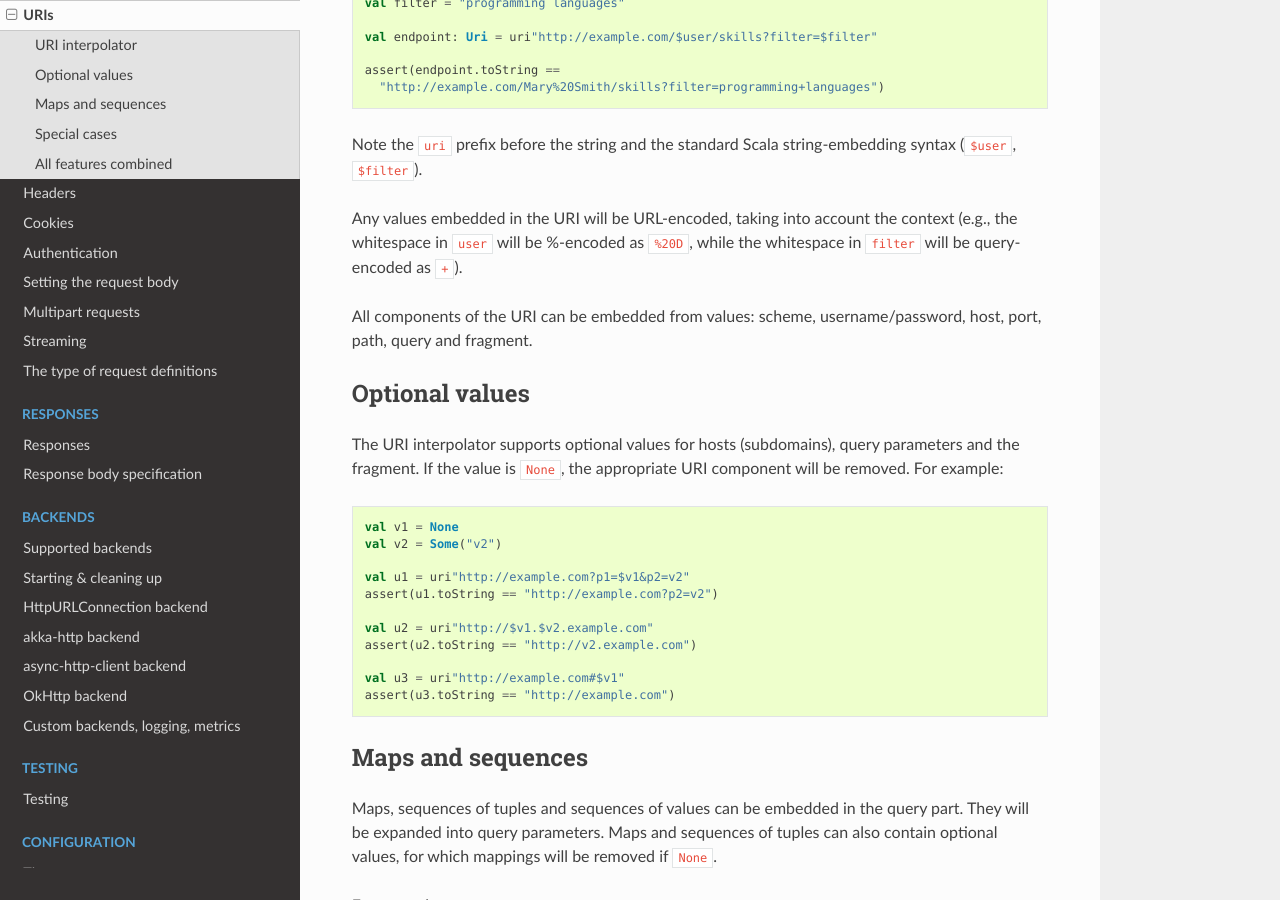
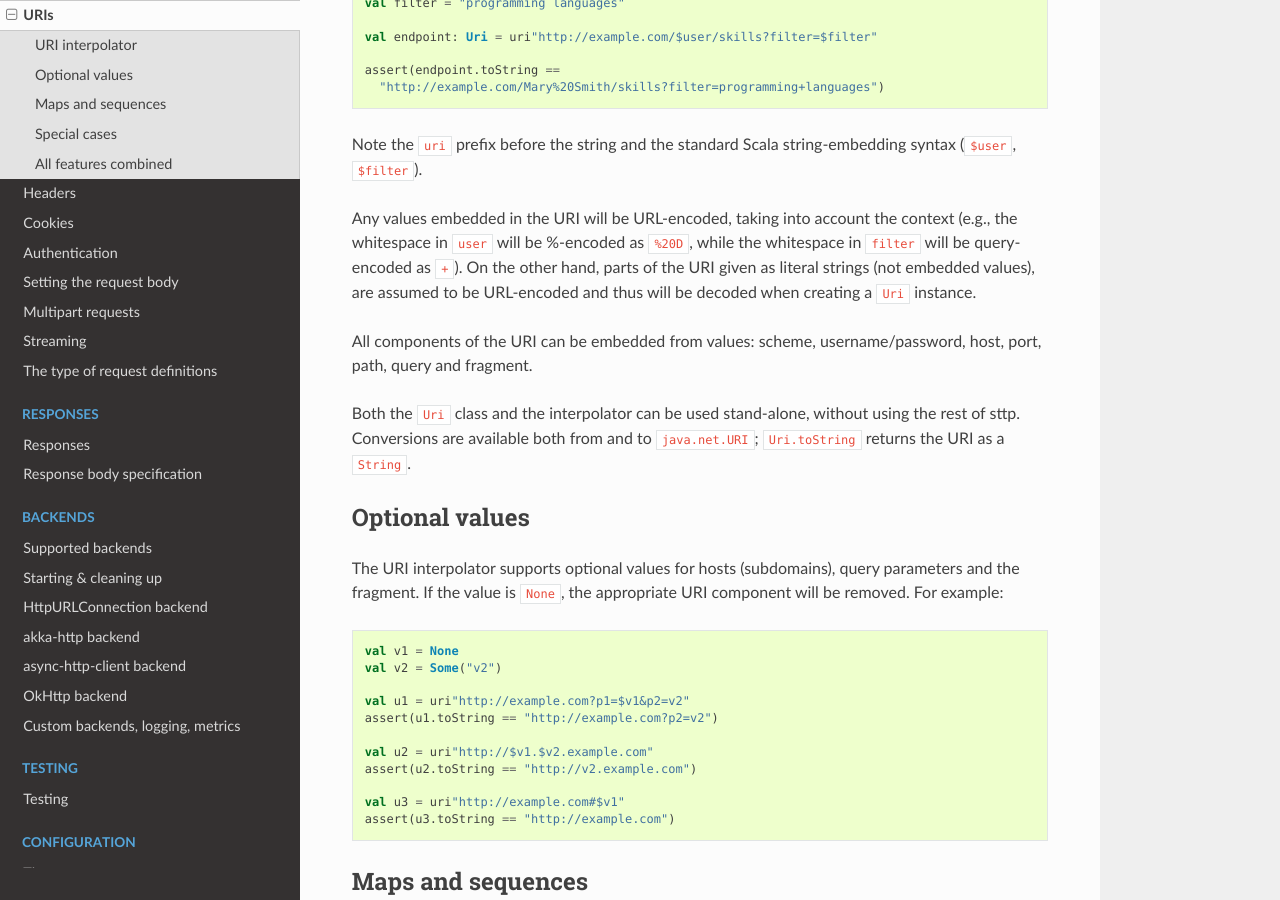
Before and after one commit to softwaremill/sttp, a Sphinx documentation site: the page built from docs/requests/uri.rst, in a window 1280 px wide and 900 px high, scrolled down 600 px. Built offline with Sphinx 7.4.7 and the Read the Docs theme 2.0.0, drawn with Linux system fonts in a browser that asks for light colours.

Commit message:
Documentation notes about Uri

```diff
--- a/docs/requests/uri.rst
+++ b/docs/requests/uri.rst
@@ -24,9 +24,11 @@ Using the URI interpolator it's possible to conveniently create ``Uri`` instance
 
 Note the ``uri`` prefix before the string and the standard Scala string-embedding syntax (``$user``, ``$filter``).
 
-Any values embedded in the URI will be URL-encoded, taking into account the context (e.g., the whitespace in ``user`` will be %-encoded as ``%20D``, while the whitespace in ``filter`` will be query-encoded as ``+``).
+Any values embedded in the URI will be URL-encoded, taking into account the context (e.g., the whitespace in ``user`` will be %-encoded as ``%20D``, while the whitespace in ``filter`` will be query-encoded as ``+``). On the other hand, parts of the URI given as literal strings (not embedded values), are assumed to be URL-encoded and thus will be decoded when creating a ``Uri`` instance.
 
 All components of the URI can be embedded from values: scheme, username/password, host, port, path, query and fragment.
+
+Both the ``Uri`` class and the interpolator can be used stand-alone, without using the rest of sttp. Conversions are available both from and to ``java.net.URI``; ``Uri.toString`` returns the URI as a ``String``.
 
 Optional values
 ---------------
```
